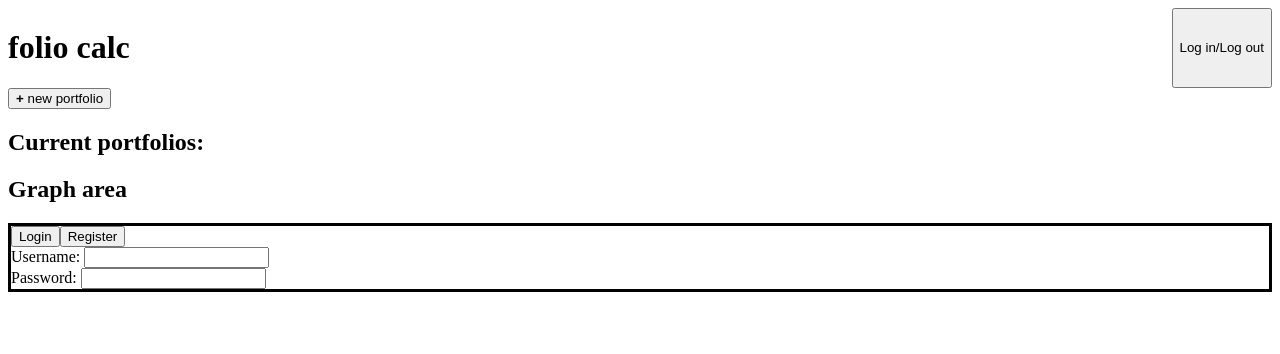
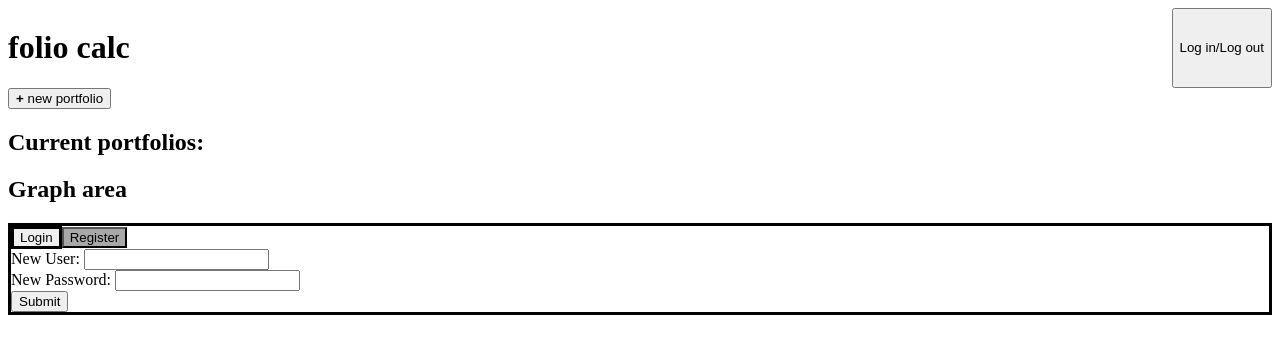
Before and after one commit to christinaor/stock-watch, a React (Vite) app: page / in a window 1280 px wide. Both pictures are taken after a click on the button "Register". Shown: the top 354 px of the page. Built offline with nearby package versions, Linux system fonts and the light colour scheme.

Commit message:
added toggle to login/register

```diff
--- a/src/components/Login.jsx
+++ b/src/components/Login.jsx
@@ -1,17 +1,36 @@
-import React from 'react';
+import React, { useState } from 'react';
 
 export default function Login() {
-  const [isLoggingIn, setIsLoggingIn] = React.useState(true);
-  const [isRegistering, setIsRegistering] = React.useState(false);
+  const [isLoggingIn, setIsLoggingIn] = useState(true);
+  const [isRegistering, setIsRegistering] = useState(false);
 
-  const container = {
-    border: 'solid black 3px',
+  const styles = {
+    container: { border: 'solid black 3px' },
+    disabled: { 'background-color': '#A8A8A8' },
+    btn: { border: 'solid black 3px' },
   };
+
   return (
     <div>
-      <div style={container}>
-        <button>Login</button>
-        <button>Register</button>
+      <div style={styles.container}>
+        <button
+          onClick={() => {
+            setIsLoggingIn(true);
+            setIsRegistering(false);
+          }}
+          style={isLoggingIn ? styles.disabled : styles.btn}
+        >
+          Login
+        </button>
+        <button
+          onClick={() => {
+            setIsLoggingIn(false);
+            setIsRegistering(true);
+          }}
+          style={isRegistering ? styles.disabled : styles.btn}
+        >
+          Register
+        </button>
         {isLoggingIn && (
           <div>
             <div>
@@ -24,6 +43,26 @@ export default function Login() {
                 Password: <input type="text" />
               </label>
             </div>
+            <div>
+              <button>Submit</button>
+            </div>
+          </div>
+        )}
+        {isRegistering && (
+          <div>
+            <div>
+              <label>
+                New User: <input type="text" />
+              </label>
+            </div>
+            <div>
+              <label>
+                New Password: <input type="text" />
+              </label>
+            </div>
+            <div>
+              <button>Submit</button>
+            </div>
           </div>
         )}
       </div>
```
